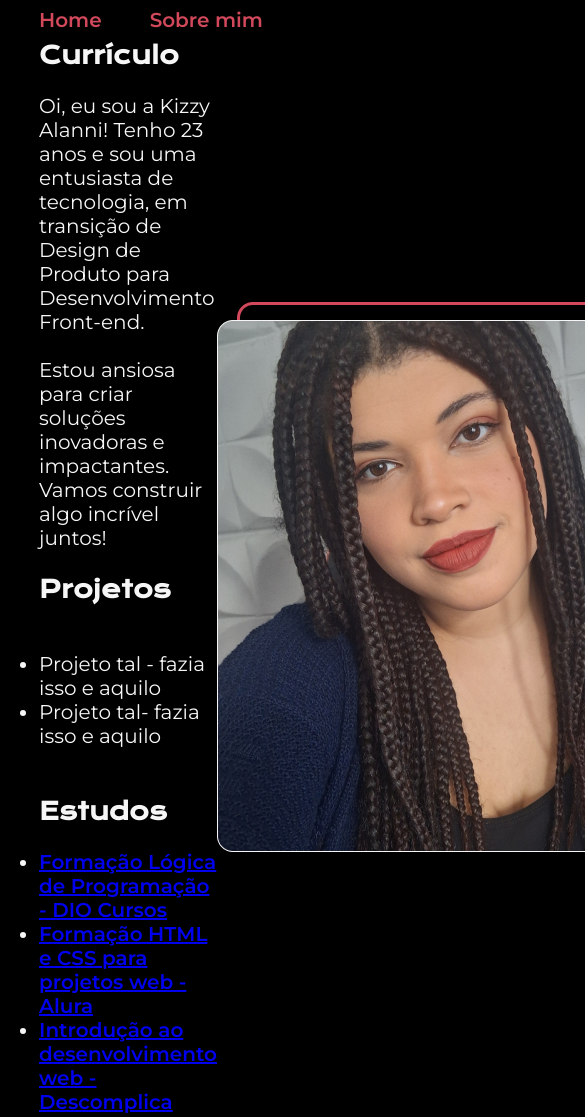
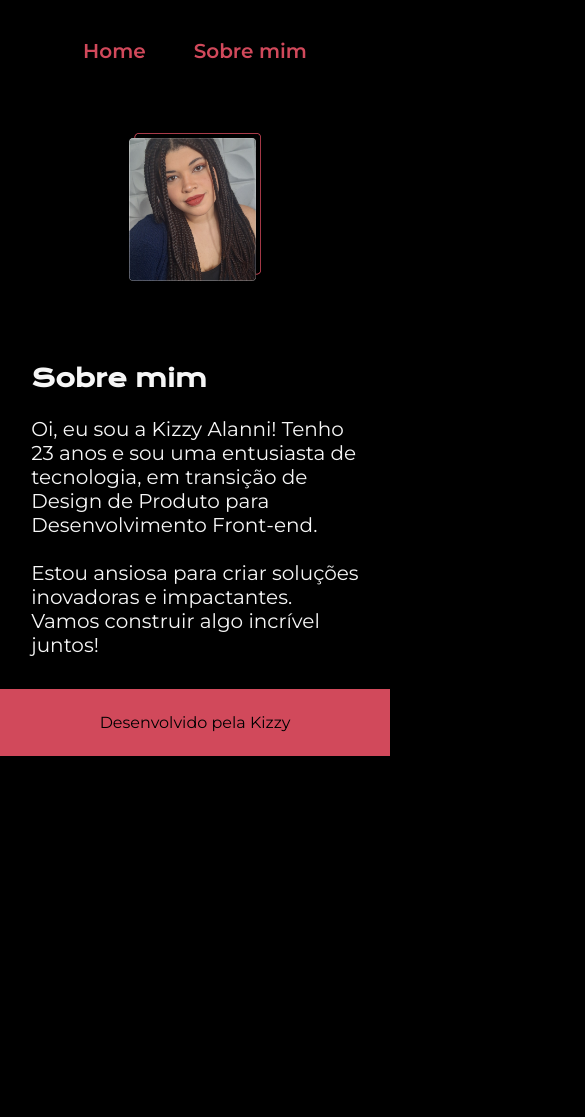
Before and after one commit to KizzyGiacomozze/Meu-site-HTML, a plain HTML site: page about.html in a window 390 px wide. Shown: the top 1117 px of the page, 585 px wide, since content can reach past the window. After the commit the page ends 844 px from the top, so only its background shows below. Drawn offline with nearby package versions, Linux system fonts and the light colour scheme.

Commit message:
versão atualizada

```diff
--- a/about.html
+++ b/about.html
@@ -15,26 +15,11 @@
         </header>
     <main class="apresentacao">
         <section class="apresentacao__conteudo">
-            <h1 class="apresentacao__conteudo__titulo">Currículo</h1>
+            <h1 class="apresentacao__conteudo__titulo">Sobre mim</h1>
             <p class="apresentacao__conteudo__texto">Oi, eu sou a Kizzy Alanni! Tenho 23 anos e sou uma entusiasta de tecnologia, em transição de Design de Produto para Desenvolvimento Front-end.</p>
             <p class="apresentacao__conteudo__texto">Estou ansiosa para criar soluções inovadoras e impactantes. Vamos construir algo incrível juntos!</p>
-            <h2 class="apresentacao__conteudo__titulo">Projetos</h2>
-            <p class="apresentacao__conteudo__texto">
-            <ul class="apresentacao__conteudo__texto">
-                <li> Projeto tal - fazia isso e aquilo </li>
-                <li> Projeto tal- fazia isso e aquilo </li>
-            </ul>
-            </p>
-            <h2 class="apresentacao__conteudo__titulo">Estudos</h2>
-            <div class="apresentacao__conteudo__texto">
-            <ul class="apresentacao__conteudo__texto">
-                <li class="apresentacao__certificado"><a href="linkdocertificado">Formação Lógica de Programação - DIO Cursos</a></li>
-                <li class="apresentacao__certificado"><a href="linkdocertificado">Formação HTML e CSS para projetos web - Alura</a></li>
-                <li class="apresentacao__certificado"><a href="linkdocertificado">Introdução ao desenvolvimento web - Descomplica</a></li>
-            </ul>
-            </div>
         </section>
-        <img src="./Assets/Imagem.png" alt="Foto da Kizzy">
+        <img class="apresentacao__imagem" src="./Assets/Imagem.png" alt="Foto da Kizzy">
     </main>
     <footer class="rodape">
         <p>Desenvolvido pela Kizzy</p>
--- a/style.css
+++ b/style.css
@@ -25,7 +25,7 @@
 }
 
 .cabecalho__menu__link{
-    font-size: 20px;
+    font-size: 1.25rem;
     font-family: "Montserrat", sans-serif;
     font-weight: 600;
     color: var(--cor-terciaria);
@@ -43,22 +43,23 @@ padding: 2% 10%;
 display: flex;
 align-items: center;
 justify-content: space-between;
+gap: 82px;
 }
 
 .apresentacao__conteudo{
-    width: 550px;
+    width: 50%;
     display: flex;
     flex-direction: column;
     gap: 24px;
 }
 
 .apresentacao__conteudo__titulo{
-    font-size: 24px;
+    font-size: 1.5rem;
     font-family: var(--fonte-primária)
 }
 
 .apresentacao__conteudo__texto{
-    font-size: 20px;
+    font-size: 1.25rem;
     font-family: var(--fonte-secundária)
 }
 
@@ -77,7 +78,7 @@ justify-content: space-between;
 .apresentacao__links__subtitulo{
     font-family: "Krona One", sans-serif;
     font-weight: 400;
-    font-size: 16px;
+    font-size: 1rem;
 }
 
 .apresentacao__links__link{
@@ -89,10 +90,10 @@ justify-content: space-between;
     color: #f6f6f6;
     font-family: "Montserrat", sans-serif;
     font-weight: 600;
-    width: 280px;
+    width: 50%;
     text-align: center;
     border-radius: 8px;
-    font-size: 16px;
+    font-size: 1rem;
     padding: 21.5px 0px;
     text-decoration: none;
 }
@@ -108,12 +109,35 @@ justify-content: space-between;
     font-weight: 600;
 }
 
+.apresentacao__imagem{
+    width: 40%;
+}
+
 .rodape{
     padding: 24px;
     color: var(--cor-primaria);
     background-color: var(--cor-terciaria);
     text-align: center;
     font-family: "Montserrat", sans-serif;
-    font-size: 16px;
+    font-size: 1rem;
     font-weight: 400;
 }
+
+@media (max-width: 1200px) {
+    .cabecalho{
+        padding: 10%;
+    }
+
+    .cabecalho__menu{
+        justify-content: center;
+    }
+
+    .apresentacao{
+        flex-direction: column-reverse;
+        padding: 8%;
+    }
+
+    .apresentacao__conteudo{
+        width: auto;
+    }
+}
```
Also changed, not shown: index.HTML (+1 -1 lines).
